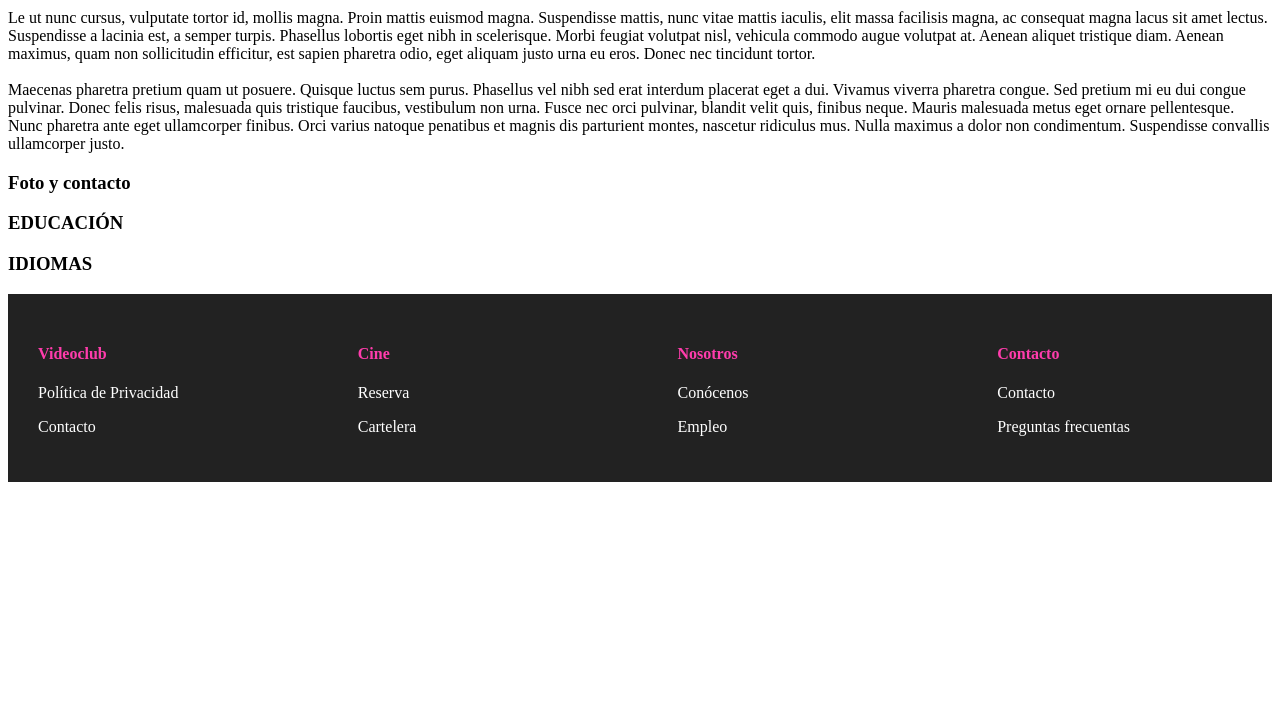
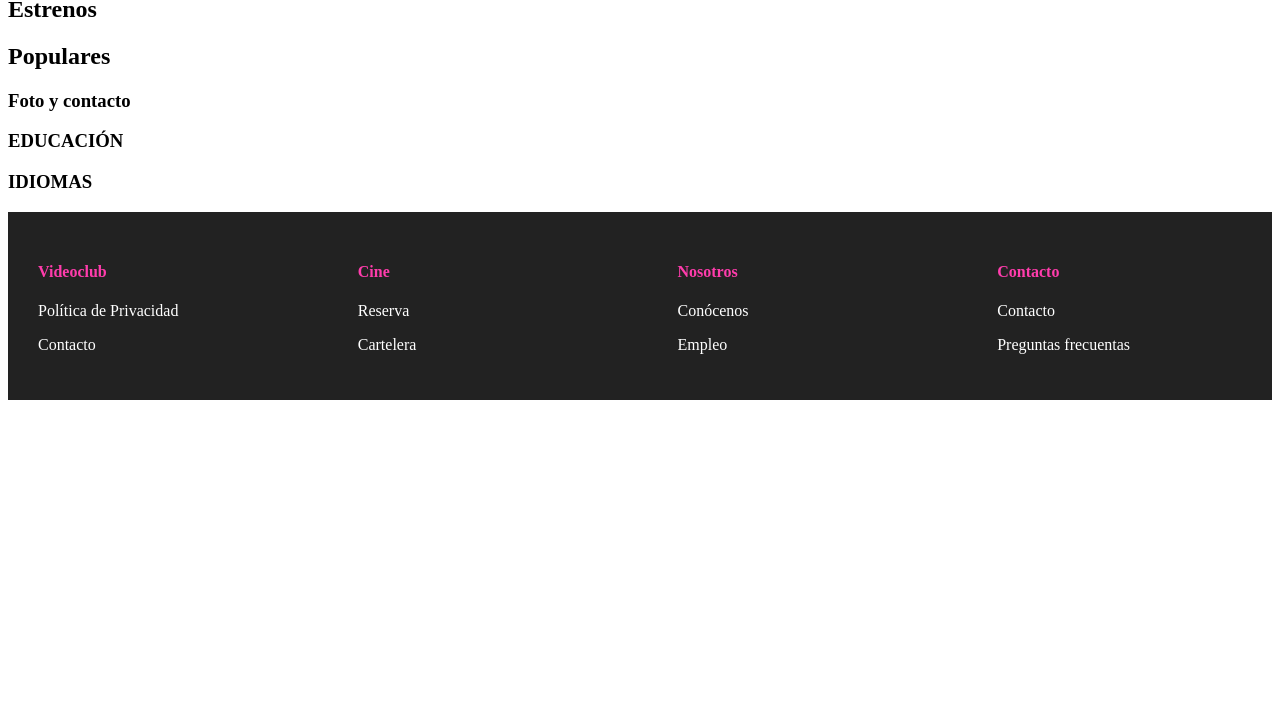
Before and after one commit to yolandaalfonso/videoclub, a plain HTML site: page index.html in a window 1280 px wide. Shown: the part 97-800 px from the top of the page. Drawn offline with Linux system fonts and the light colour scheme.

Commit message:
footer y estructura home

```diff
--- a/index.html
+++ b/index.html
@@ -20,27 +20,13 @@
           </div>
         </nav>
         <main class="contenido">
-          <h1>Contenido principal</h1>
-          <p>
-            Le ut nunc cursus, vulputate tortor id, mollis magna. Proin mattis
-            euismod magna. Suspendisse mattis, nunc vitae mattis iaculis, elit
-            massa facilisis magna, ac consequat magna lacus sit amet lectus.
-            Suspendisse a lacinia est, a semper turpis. Phasellus lobortis eget
-            nibh in scelerisque. Morbi feugiat volutpat nisl, vehicula commodo
-            augue volutpat at. Aenean aliquet tristique diam. Aenean maximus, quam
-            non sollicitudin efficitur, est sapien pharetra odio, eget aliquam
-            justo urna eu eros. Donec nec tincidunt tortor.
-            <br /><br />
-            Maecenas pharetra pretium quam ut posuere. Quisque luctus sem purus.
-            Phasellus vel nibh sed erat interdum placerat eget a dui. Vivamus
-            viverra pharetra congue. Sed pretium mi eu dui congue pulvinar. Donec
-            felis risus, malesuada quis tristique faucibus, vestibulum non urna.
-            Fusce nec orci pulvinar, blandit velit quis, finibus neque. Mauris
-            malesuada metus eget ornare pellentesque. Nunc pharetra ante eget
-            ullamcorper finibus. Orci varius natoque penatibus et magnis dis
-            parturient montes, nascetur ridiculus mus. Nulla maximus a dolor non
-            condimentum. Suspendisse convallis ullamcorper justo.
-          </p>
+          <h2>Favoritos de la semana</h2>
+          <div class="cine-cards"></div>
+          <h2>Estrenos</h2>
+          <div class="cine-cards"></div>
+          <h2>Populares</h2>
+          <div class="cine-cards"></div>
+
         </main>
         <aside class="sidebar">
           <h3>Foto y contacto</h3>
```
